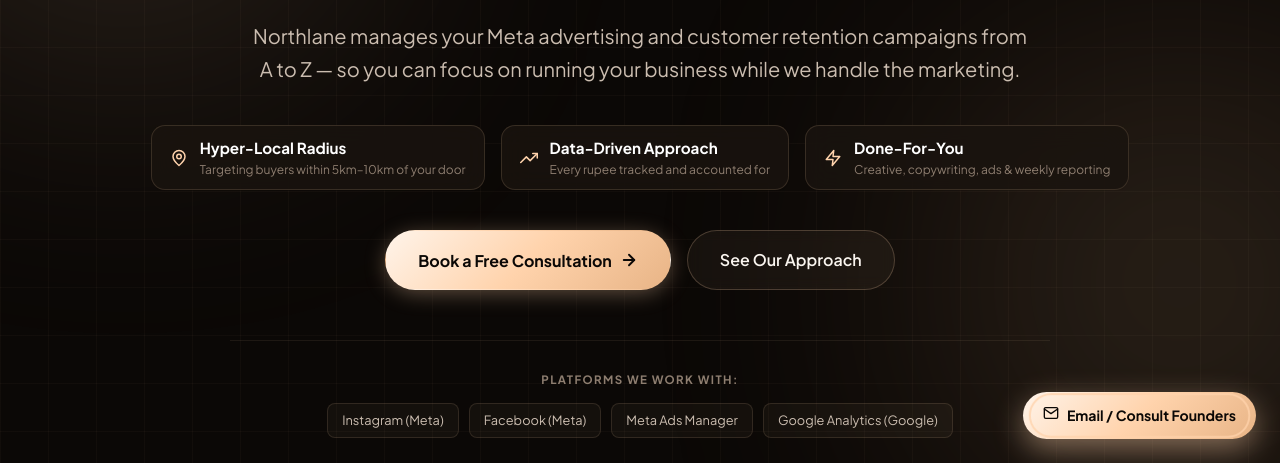
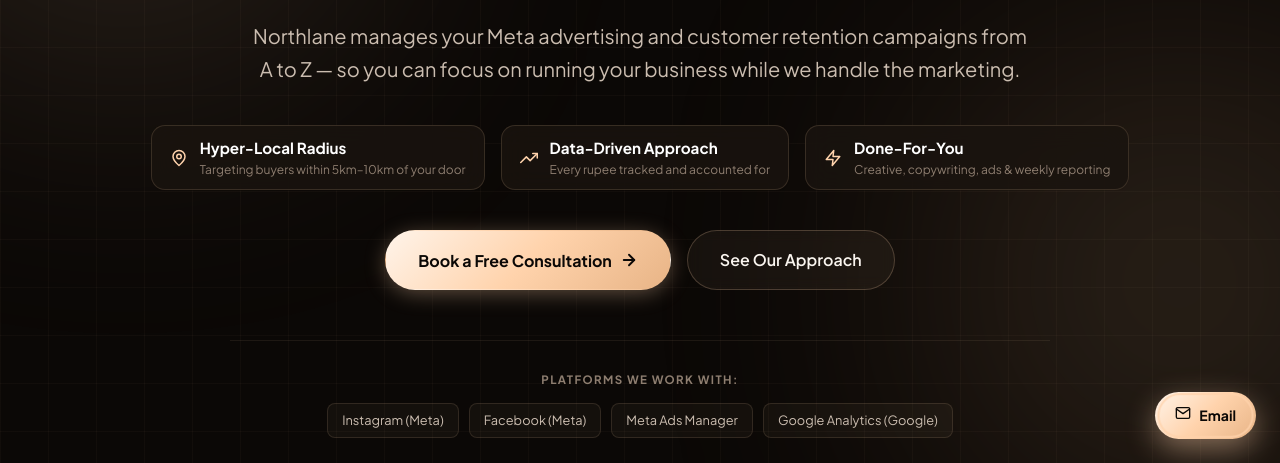
Before and after one commit to Zcross091/agency-backup, a website: page index.html in a window 1280 px wide. Shown: the part 337-800 px from the top of the page. Drawn offline with Linux system fonts and the light colour scheme.

Commit message:
style: simplify floating button text to 'Email'

```diff
--- a/index.html
+++ b/index.html
@@ -474,7 +474,7 @@
     <span class="floating-icon">
       <svg width="16" height="16" viewBox="0 0 24 24" fill="none" stroke="currentColor" stroke-width="2" stroke-linecap="round" stroke-linejoin="round"><path d="M4 4h16c1.1 0 2 .9 2 2v12c0 1.1-.9 2-2 2H4c-1.1 0-2-.9-2-2V6c0-1.1.9-2 2-2z"></path><polyline points="22,6 12,13 2,6"></polyline></svg>
     </span>
-    <span class="floating-label">Email / Consult Founders</span>
+    <span class="floating-label">Email</span>
   </a>
 
   <script src="app.js"></script>
```
